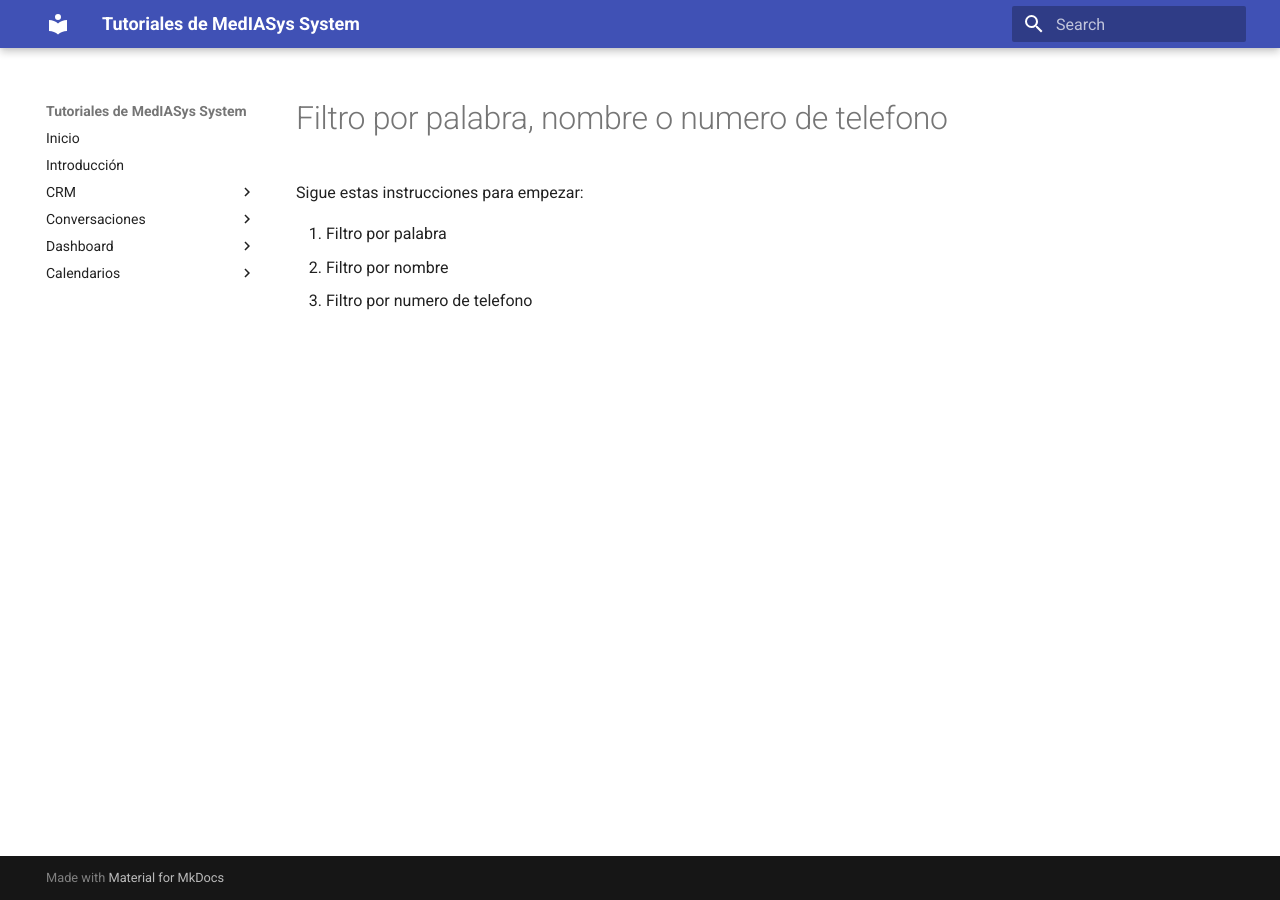
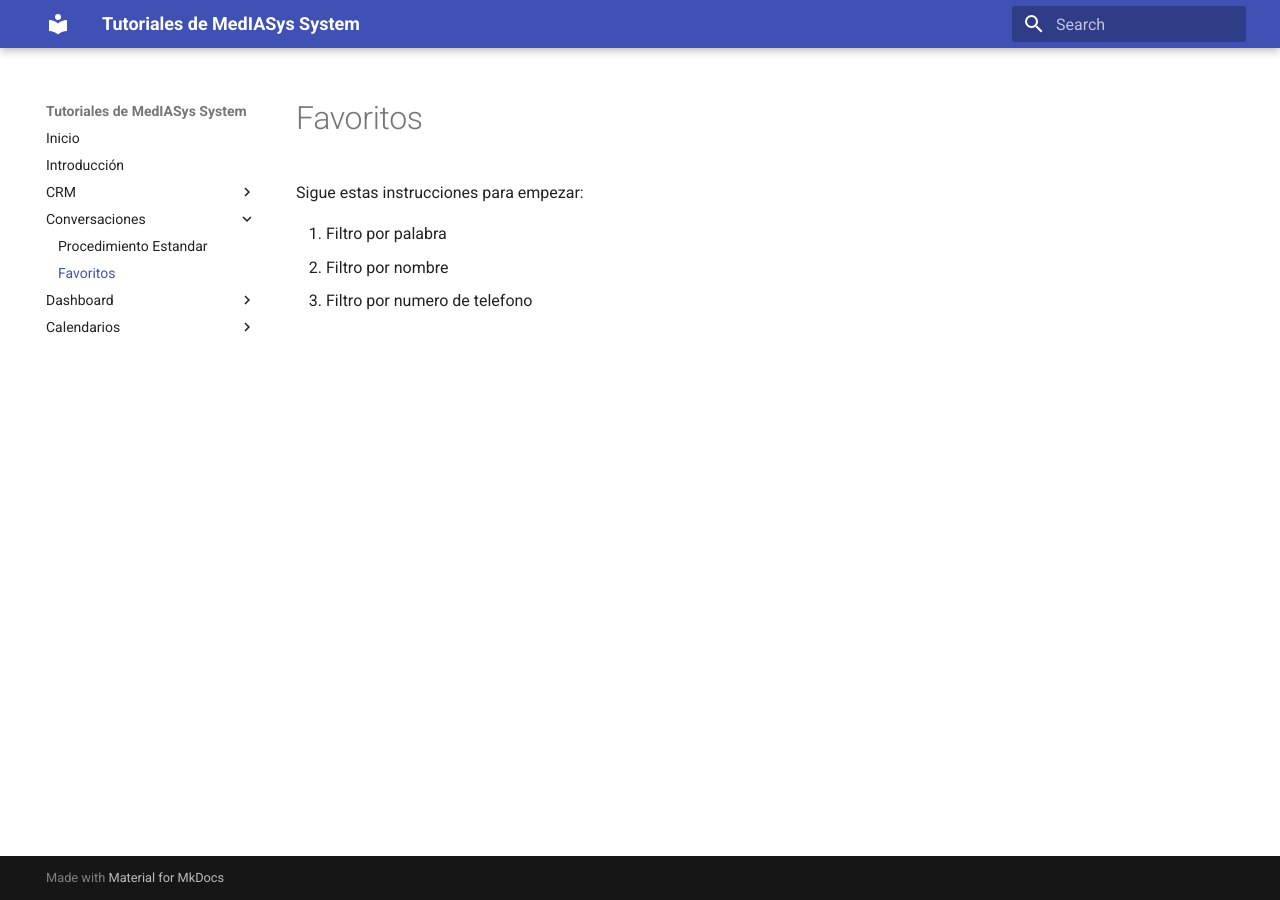
Before and after one commit to lsalazarti202451-a11y/agencia-docs, an MkDocs documentation site: the page built from docs/Conversaciones/Favoritos.md, in a window 1280 px wide. Built offline with MkDocs 1.6.1 and Material for MkDocs 9.7.7, drawn with Linux system fonts in a browser that asks for light colours.

Commit message:
Update and rename Filtropor.md to Favoritos.md

```diff
--- a/docs/Conversaciones/Filtropor.md
+++ b/docs/Conversaciones/Favoritos.md
@@ -1,4 +1,4 @@
-# Filtro por palabra, nombre o numero de telefono
+# Favoritos
 
 Sigue estas instrucciones para empezar:
 
```
